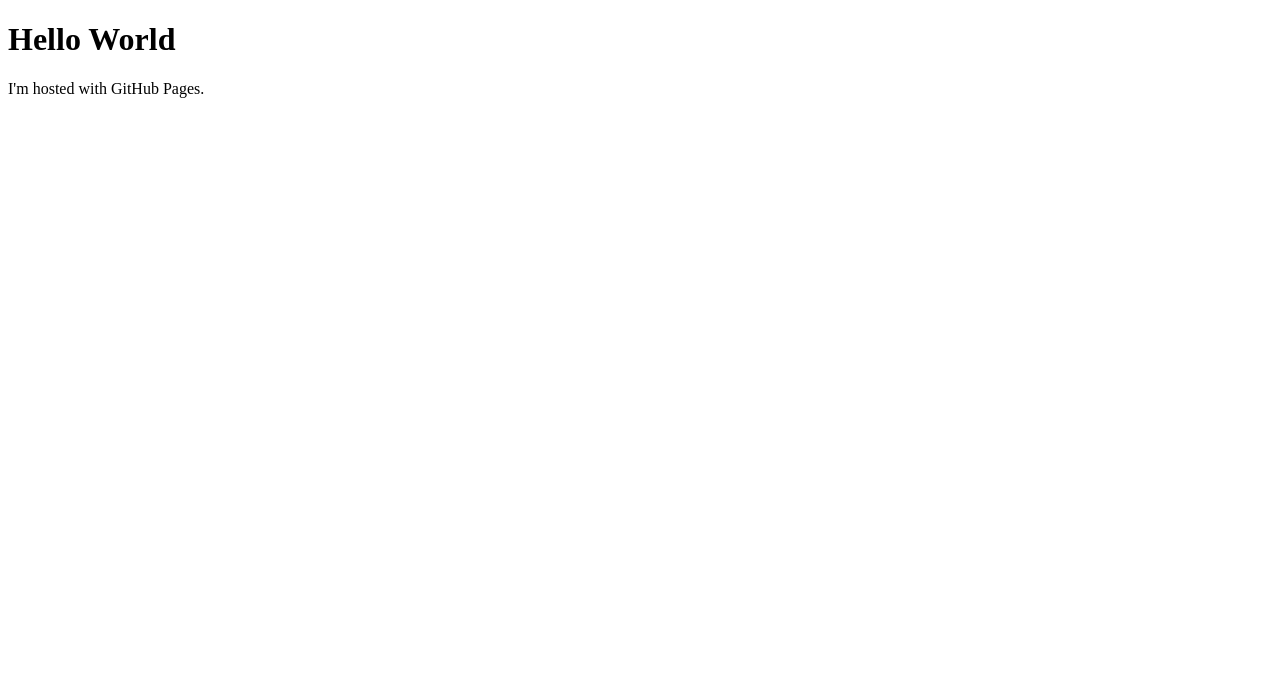
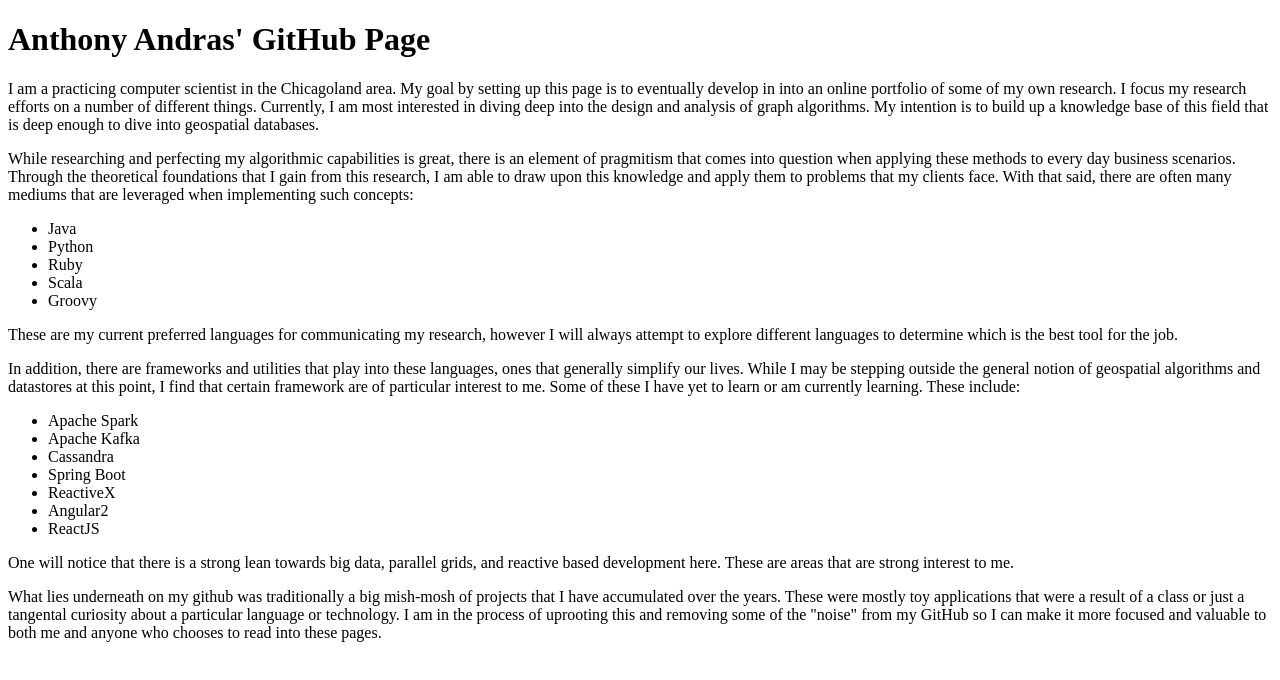
Before and after one commit to anthonyandras-zz/anthonyandras.github.io, a plain HTML site: page index.html in a window 1280 px wide. Drawn offline with Linux system fonts and the light colour scheme.

Commit message:
Modify page to start placement of v1 of the content. This will most likely change over time.

```diff
--- a/index.html
+++ b/index.html
@@ -1,7 +1,63 @@
 <!DOCTYPE html>
 <html>
+<head>
+	<title>Anthony Andras</title>
+</head>
 <body>
-<h1>Hello World</h1>
-<p>I'm hosted with GitHub Pages.</p>
+<h1>Anthony Andras' GitHub Page</h1>
+<p>
+	I am a practicing computer scientist in the Chicagoland area. My goal by
+	setting up this page is to eventually develop in into an online portfolio
+	of some of my own research. I focus my research efforts on a number of
+	different things. Currently, I am most interested in diving deep into
+	the design and analysis of graph algorithms. My intention is to build
+	up a knowledge base of this field that is deep enough to dive into
+	geospatial databases.
+</p>
+<p>
+	While researching and perfecting my algorithmic capabilities is great,
+	there is an element of pragmitism that comes into question when applying
+	these methods to every day business scenarios. Through the theoretical
+	foundations that I gain from this research, I am able to draw upon this
+	knowledge and apply them to problems that my clients face. With that said,
+	there are often many mediums that are leveraged when implementing such
+	concepts:
+	<ul>
+		<li>Java</li>
+		<li>Python</li>
+		<li>Ruby</li>
+		<li>Scala</li>
+		<li>Groovy</li>
+	</ul>
+	These are my current preferred languages for communicating my research, however
+	I will always attempt to explore different languages to determine which is the
+	best tool for the job.
+</p>
+<p>
+	In addition, there are frameworks and utilities that play into these languages,
+	ones that generally simplify our lives. While I may be stepping outside the
+	general notion of geospatial algorithms and datastores at this point, I find
+	that certain framework are of particular interest to me. Some of these I have
+	yet to learn or am currently learning. These include:
+	<ul>
+		<li>Apache Spark</li>
+		<li>Apache Kafka</li>
+		<li>Cassandra</li>
+		<li>Spring Boot</li>
+		<li>ReactiveX</li>
+		<li>Angular2</li>
+		<li>ReactJS</li>
+	</ul>
+	One will notice that there is a strong lean towards big data, parallel grids, and
+	reactive based development here. These are areas that are strong interest to me.
+</p>
+<p>
+	What lies underneath on my github was traditionally a big mish-mosh of projects
+	that I have accumulated over the years. These were mostly toy applications that
+	were a result of a class or just a tangental curiosity about a particular language
+	or technology. I am in the process of uprooting this and removing some of the "noise"
+	from my GitHub so I can make it more focused and valuable to both me and anyone
+	who chooses to read into these pages.
+</p>
 </body>
 </html>
```
